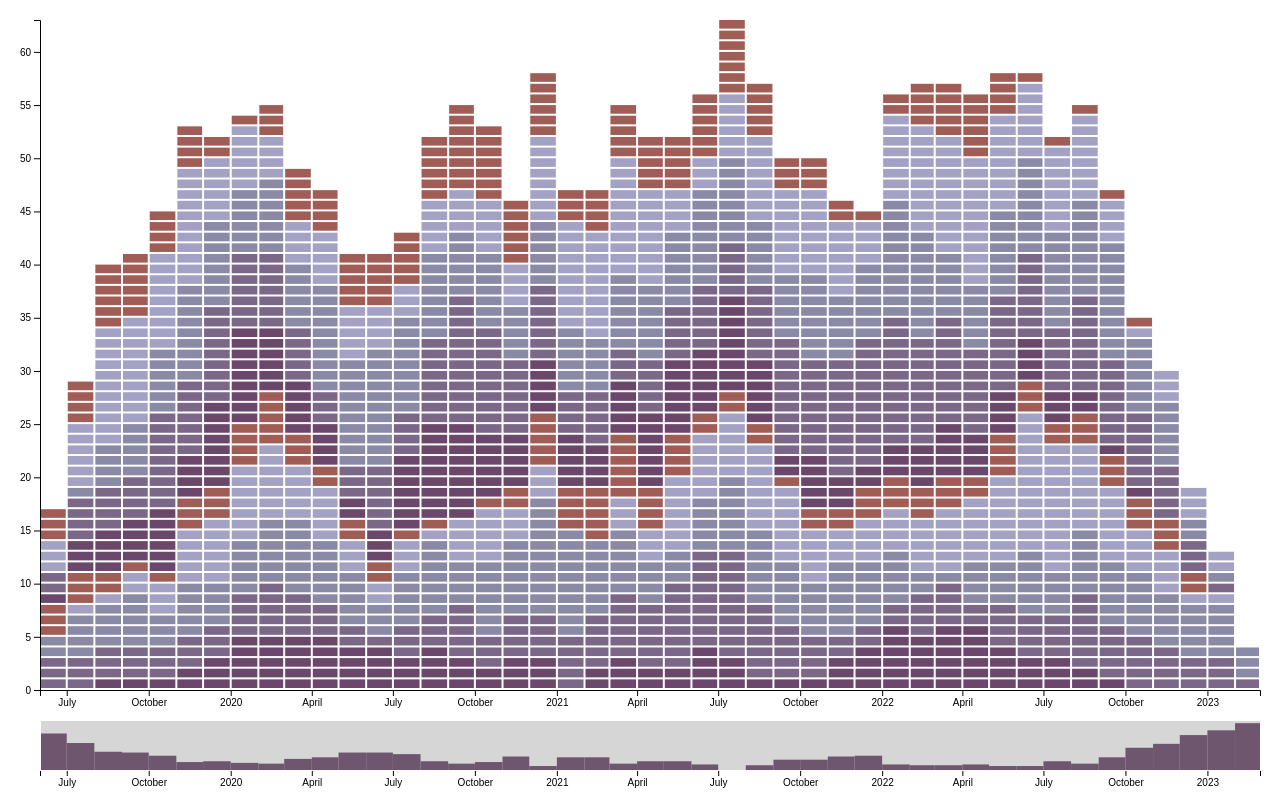
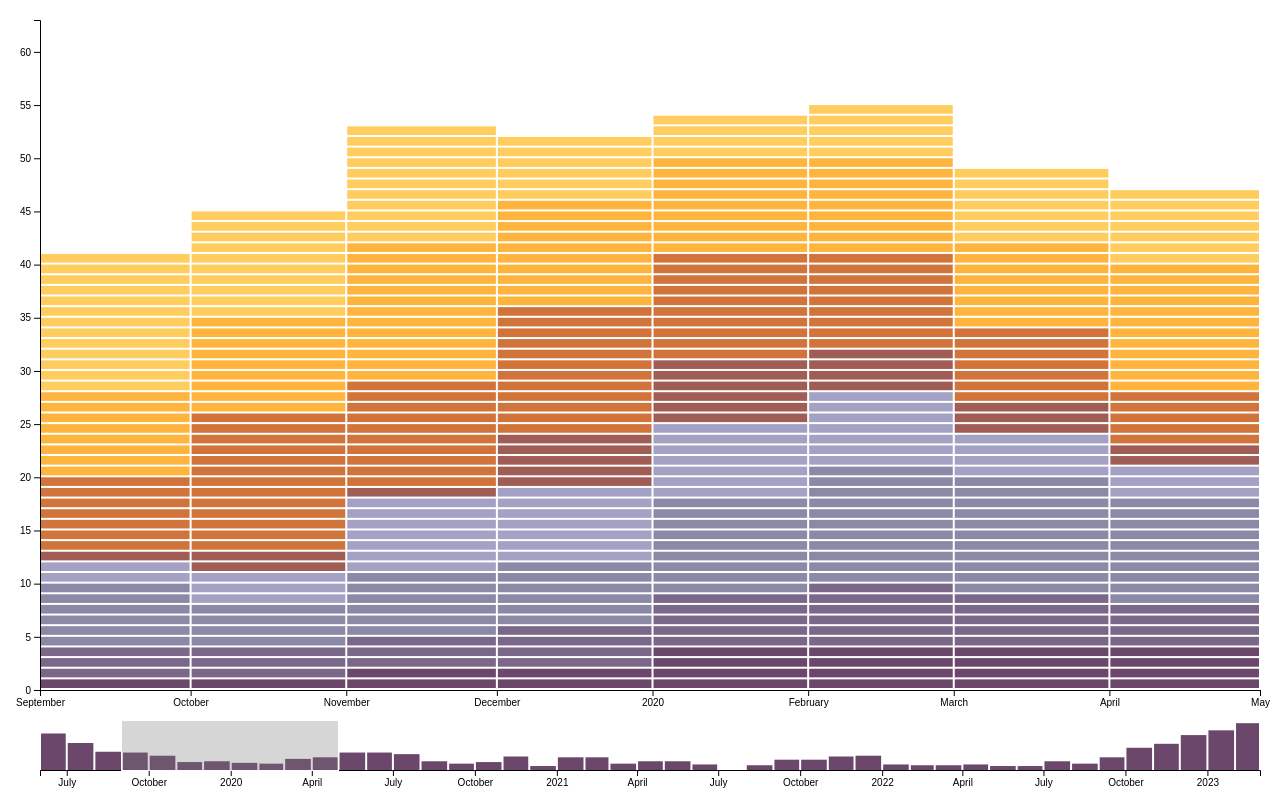
Before and after one commit to alistair00/Chg_Impact, a plain HTML site: page index.html in a window 1280 px wide. Drawn offline with nearby package versions, Linux system fonts and the light colour scheme.

Commit message:
Draft 1 complete

```diff
--- a/js/brush_bar.js
+++ b/js/brush_bar.js
@@ -1,11 +1,9 @@
 d3.json("data/" + brush_bar.filename, function(my_data){
 
-    //workaround to handle the fact that there are duplicate keys and the
-    //first entry should be "chg01".
-
+    //format data
     var chart_data = get_data(my_data);
 
-    //draw svgs (photo and charts)
+    //draw svg;
     var chart_div = document.getElementById("chart_div");
 
     var height = chart_div.clientHeight;
@@ -21,6 +19,7 @@ d3.json("data/" + brush_bar.filename, function(my_data){
             .attr("height",height);
     }
 
+    //draw chart
     var my_chart = brush_bar_chart()
         .width(width)
         .height(height)
@@ -44,6 +43,7 @@ d3.json("data/" + brush_bar.filename, function(my_data){
         //y_axis === number of values
         //data = one record per month
 
+        //first nest by project
         var nest = d3.nest()
             .key(d => d.chg01)
             .entries(my_data);
@@ -51,7 +51,9 @@ d3.json("data/" + brush_bar.filename, function(my_data){
         var chart_data = [],month_data=[];
 
         for(var n in nest){
+            //calculate the 'month span' and create a record for each month
             var months = d3.timeMonth.range(get_date(nest[n].values[0].chg0a), new Date(get_date(nest[n].values[0].chg0b)));
+            //moving to more 'readable' values here to prevent errors.
             for(var m in months){
                 month_data.push({
                     "date": months[m],
@@ -59,38 +61,44 @@ d3.json("data/" + brush_bar.filename, function(my_data){
                     "p_type": nest[n].values[0].chg02,
                     "inference": nest[n].values[0].chg09,
                     "next_action":nest[n].values[0].chg0c,
-                    "url": nest[n].values[0].chg0e
+                    "url": nest[n].values[0].chg0e,
+                    "impact_g": nest[n].values[0].chg06,
+                    "impact":nest[n].values[0].chg08
                 })
             }
         }
+
+        //now nest by month.
         var month_nest = d3.nest()
             .key(d => d.date)
             .entries(month_data);
 
         var brush_data = [];
+
         for(var m in month_nest){
+            //add a record for each month to brush data (days needed for bar width)
             brush_data.push({
                 "date": new Date(month_nest[m].key),
                 "no_of_entries": month_nest[m].values.length,
                 "days": get_days(new Date(month_nest[m].key))
             });
+            //sort by project type then inference.
             month_nest[m].values.sort((a,b) => d3.ascending(a.p_type,b.p_type) || d3.descending(a.inference,b.inference));
+            //add a value for each entry
+            //repetition needed to record 'position' which places each individual bar on the 'focus' y axis
             for(var v in month_nest[m].values){
-                var colour_multiplier = 0;
-                if(month_nest[m].values[v].p_type === "LTIP"){
-                    colour_multiplier =14
-                }
                 chart_data.push({
                     "p_name": month_nest[m].values[v].p_name,
                     "p_type": month_nest[m].values[v].p_type,
                     "inference": month_nest[m].values[v].inference,
-                    "colour_inference":nest[n].values[0].chg09 + colour_multiplier,
                     "next_action":month_nest[m].values[v].next_action,
                     "url": month_nest[m].values[v].url,
                     "date": month_nest[m].key,
                     "days": get_days(new Date(month_nest[m].key)),
                     "position": month_nest[m].values.length - (+v),
-                    "no_of_entries": month_nest[m].values.length
+                    "no_of_entries": month_nest[m].values.length,
+                    "impact_g": nest[n].values[0].chg06,
+                    "impact":nest[n].values[0].chg08
                 })
             }
         }
@@ -100,22 +108,20 @@ d3.json("data/" + brush_bar.filename, function(my_data){
             //sample format "15/11/2021"
             my_date = my_date.split("/");
             var month = +my_date[1]-1;  //date months run from 0 (Jan) to 11 (Dec)
-            //first calculate new date
-            var new_date = new Date(my_date[2],month,my_date[0]);
-
-            return new_date;
+            //returns formatted date
+            return new Date(my_date[2],month,my_date[0]);
         }
 
         function get_days(my_date){
+            //returns number of days in a month
             my_date = new Date(my_date);
             var next_month = d3.timeMonth.offset(my_date,1);
-            var days = d3.timeDay.count(my_date,next_month);
 
 
-            return days;
+            return d3.timeDay.count(my_date,next_month);
         }
-
-        return {"chart": chart_data.sort((a,b) => d3.ascending(a.date,b.date)),"brush": brush_data.sort((a,b) => d3.ascending(a.date,b.date))};
+        //sort again and return
+        return {"chart": chart_data.sort((a,b) => d3.ascending(a.date,b.date) ||d3.descending(a.inference,b.inference) ),"brush": brush_data.sort((a,b) => d3.ascending(a.date,b.date))};
 
 
     }
--- a/js/reusable_charts.js
+++ b/js/reusable_charts.js
@@ -2,7 +2,7 @@
 
 
 function brush_bar_chart() {
-    //REUSABLE aster chart
+    //REUSABLE brush bar chart
 
 
     var x_var="",
@@ -13,7 +13,11 @@ function brush_bar_chart() {
         my_data = [],
         focus_data = [],
         brush_height = 80,
-        margin_bottom = 30;
+        margin_bottom = 30,
+        start_plus = 3,
+        start_width = 8,
+        context="",
+        focus="";
 
     //core functionality copied from https://bl.ocks.org/mbostock/34f08d5e11952a80609169b7917d4172
     function my(svg) {
@@ -43,9 +47,11 @@ function brush_bar_chart() {
         x2_scale.domain(x_scale.domain());
         y2_scale.domain(y_scale.domain());
 
+        //set colour scale
         var colour_scale = d3.scaleThreshold()
             .range(["#6b486b", "#7b6888", "#8a89a6", "#a3a2C4", "#a05d56", "#d0743c", "#ffb53d", "#ffcd5e"])
-            .domain([6,9,12,15,18,21])
+            .domain([5,9,13,17,21,25,29]);
+
         //set brush and zoom;
         var brush = d3.brushX()
             .extent([[0, 0], [width, height_2]])
@@ -57,36 +63,46 @@ function brush_bar_chart() {
             .extent([[0, 0], [width, height]])
             .on("zoom", zoomed);
 
+
+        //set once only items
         if(d3.select(".content")._groups[0][0] == null){
 
+            //clip path - enabled in css
             svg.append("defs").append("clipPath")
                 .attr("id", "clip")
                 .append("rect")
                 .attr("width", width)
                 .attr("height", height);
 
-            var focus = svg.append("g")
+            //context - which is the brush chart group.
+            context = svg.append("g")
+                .attr("class", "context")
+                .attr("transform", "translate(" + margin_2.left + "," + margin_2.top + ")");
+
+            //x_axis, bar group and brush
+            context.append("g").attr("class", "axis axis--x");
+            context.append("g").attr("class", "bar_group");
+            context.append("g").attr("class", "brush");
+
+            //now append zoom - needs to be below 'focus' rects otherwise tooltips won't work
+            svg.append("rect").attr("class", "zoom");
+
+            //focus - top bars
+            focus = svg.append("g")
                 .attr("class", "focus")
                 .attr("transform", "translate(" + margin.left + "," + margin.top + ")");
 
             focus.append("g").attr("class", "axis axis--x");
             focus.append("g").attr("class", "axis axis--y");
             focus.append("g").attr("class", "bar_group")
+        } else {
+            focus = svg.select(".focus");
+            context = svg.select(".context");
+        }
 
+        //now for the bars.
 
-            var context = svg.append("g")
-                .attr("class", "context")
-                .attr("transform", "translate(" + margin_2.left + "," + margin_2.top + ")");
-
-            context.append("g").attr("class", "axis axis--x");
-            context.append("g").attr("class", "bar_group")
-            context.append("g").attr("class", "brush");
-
-            svg.append("rect").attr("class", "zoom");
-        } else {
-            var focus = svg.select(".focus");
-            var context = svg.select(".context");
-        }
+        //first the the context (brush bars)
 
         var my_group = context.select(".bar_group").selectAll(".context_bar_group")
                               .data(my_data);
@@ -101,6 +117,7 @@ function brush_bar_chart() {
 
         update_rects(my_group.select(".context_rect"),x2_scale,y2_scale, height_2);
 
+        //now the focus (top chart bars)
         var focus_group = focus.select(".bar_group").selectAll(".focus_bar_group")
             .data(focus_data);
 
@@ -114,13 +131,13 @@ function brush_bar_chart() {
 
         update_sub_rects(focus_group.select(".focus_rect"),x_scale,y_scale);
 
+        //set the axes, brush and zoom
         focus.select(".axis--x")
             .call(x_axis)
             .attr("transform", "translate(0," + height + ")");
 
         focus.select(".axis--y")
             .call(y_axis);
-
 
         context.select(".axis--x")
             .call(x_axis_2)
@@ -136,6 +153,15 @@ function brush_bar_chart() {
             .attr("transform", "translate(" + margin.left + "," + margin.top + ")")
             .call(zoom);
 
+
+        //and finally set the default start for the brush.
+        //see vars above - start_plus currently === 3, start_width currently === 8, as specified in requirements
+        var start_brush = x_scale(d3.timeMonth.offset(x_scale.domain()[0],start_plus));
+        var end_brush = x_scale(d3.timeMonth.offset(x_scale.domain()[0],(start_plus + start_width)));
+
+        context.select(".brush").call(brush.move, [start_brush,end_brush]);
+
+        //brush function.
         function brushed() {
             if (d3.event.sourceEvent && d3.event.sourceEvent.type === "zoom") return; // ignore brush-by-zoom
             var s = d3.event.selection || x2_scale.range();
@@ -150,28 +176,7 @@ function brush_bar_chart() {
                 .translate(-s[0], 0));
         }
 
-        function update_rects(rect_group,my_x_scale,my_y_scale,my_height){
-
-            rect_group.attr("id", (d,i) => i)
-                      .attr("x",d => my_x_scale(d[x_var]))
-                      .attr("y", d => my_height - my_y_scale(d[y_var]))
-                      .attr("height", d => my_y_scale(d[y_var]))
-                      .attr("width",d => x_scale(d3.timeDay.offset(x_scale.domain()[0],d.days)))
-                      .attr("fill","#6b486b")
-                      .attr("stroke-width","0px");
-        }
-
-        function update_sub_rects(rect_group,my_x_scale,my_y_scale){
-
-            rect_group.attr("x",d => my_x_scale(new Date(d[x_var])) + 1)
-                .attr("y", d => my_y_scale(d.position))
-                .attr("height", y_scale(y_scale.domain()[1]-1)-2)
-                .attr("width",d => x_scale(d3.timeDay.offset(x_scale.domain()[0],d.days)) - 2)
-                .attr("fill", d => colour_scale(d.inference))
-                .attr("stroke-width","0px");
-        }
-
-
+        //zoom function
         function zoomed() {
             if (d3.event.sourceEvent && d3.event.sourceEvent.type === "brush") return; // ignore zoom-by-brush
             var t = d3.event.transform;
@@ -183,6 +188,81 @@ function brush_bar_chart() {
             context.select(".brush").call(brush.move, x_scale.range().map(t.invertX, t));
         }
 
+
+        function update_rects(rect_group,my_x_scale,my_y_scale,my_height){
+            //brush rects (static after initial load)
+            //width === no.of days in the month - 2px
+            rect_group.attr("id", (d,i) => i)
+                      .attr("x",d => my_x_scale(d[x_var]) + 1)
+                      .attr("y", d => my_height - my_y_scale(d[y_var]))
+                      .attr("height", d => my_y_scale(d[y_var]))
+                      .attr("width",d => x_scale(d3.timeDay.offset(x_scale.domain()[0],d.days)) - 2)
+                      .attr("fill","#6b486b")
+                      .attr("stroke-width","0px");
+        }
+
+        function update_sub_rects(rect_group,my_x_scale,my_y_scale){
+
+            //top chart rects (reset when zooming and brushing)
+            //width === no.of days in the month - 2px
+            //fill adds 16 when p_type === "LTIP" so that the scales run smoothly from top to bottom
+            rect_group.attr("x",d => my_x_scale(new Date(d[x_var])) + 1)
+                      .attr("id", d => "p" + strip_space_comma(d.p_name) )
+                      .attr("y", d => my_y_scale(d.position))
+                      .attr("height", y_scale(y_scale.domain()[1]-1)-2)
+                      .attr("width",d => x_scale(d3.timeDay.offset(x_scale.domain()[0],d.days)) - 2)
+                      .attr("fill", d => colour_scale(d.inference + get_colour_multiplier(d.p_type)))
+                      .attr("stroke-width","0px")
+                      .on("mouseover",function(d){
+                            //pointer cursor, highlight other bars for this project (see id)
+                            d3.select("this").attr("cursor","pointer");
+                            d3.selectAll(".focus_rect").attr("opacity",0.5);
+                            d3.selectAll("#" + this.id).attr("opacity",1);
+
+                            //tooltip text - see CSS for look and feel
+                            var tooltip_text = "<strong>Project Name: </strong>" + d.p_name + "<br>"
+                                + "<strong>Impacted groups: </strong>" + d.impact_g + "<br>"
+                                + "<strong>Impact (1-5): </strong>" + d.impact + "<br>"
+                                + "<strong>Inference: </strong>" + d.inference + "<br>"
+                                + "<strong>Next Action: </strong>" + d.next_action + "<br><br>"
+                                + "CLICK for more";
+
+                            //show tooltip
+                            d3.select(".tooltip")
+                                .style("visibility","visible")
+                                .style("top",(d3.event.y - 20) + "px")
+                                .style("left",(d3.event.x + 15) + "px")
+                                .html(tooltip_text)
+                        })
+                      .on("mouseout",function(){
+                            //return to normal
+                            d3.select("this").attr("cursor","default");
+                            d3.selectAll(".focus_rect").attr("opacity",1);
+                            d3.select(".tooltip").style("visibility","hidden")
+                      })
+                      .on("click",function(d){window.open(d.url)});
+
+         function get_colour_multiplier(my_type){
+                //see above
+                if(my_type === "LTIP"){
+                    return 16
+                } else {
+                    return 0
+                }
+            }
+        }
+
+        function strip_space_comma(my_txt){
+
+            //remove commas and spaces - for ids..
+            my_txt = my_txt.replace(/\s/g, "");
+            my_txt = my_txt.replace(/,/g, "");
+            my_txt = my_txt.replace(/\./g, "");
+            my_txt = my_txt.replace(/#/g, "");
+            my_txt = my_txt.replace(/-/g, "");
+
+            return my_txt;
+        }
 
     }
 
```
Also changed, not shown: css/brush_bar.css (+4 -4 lines).
